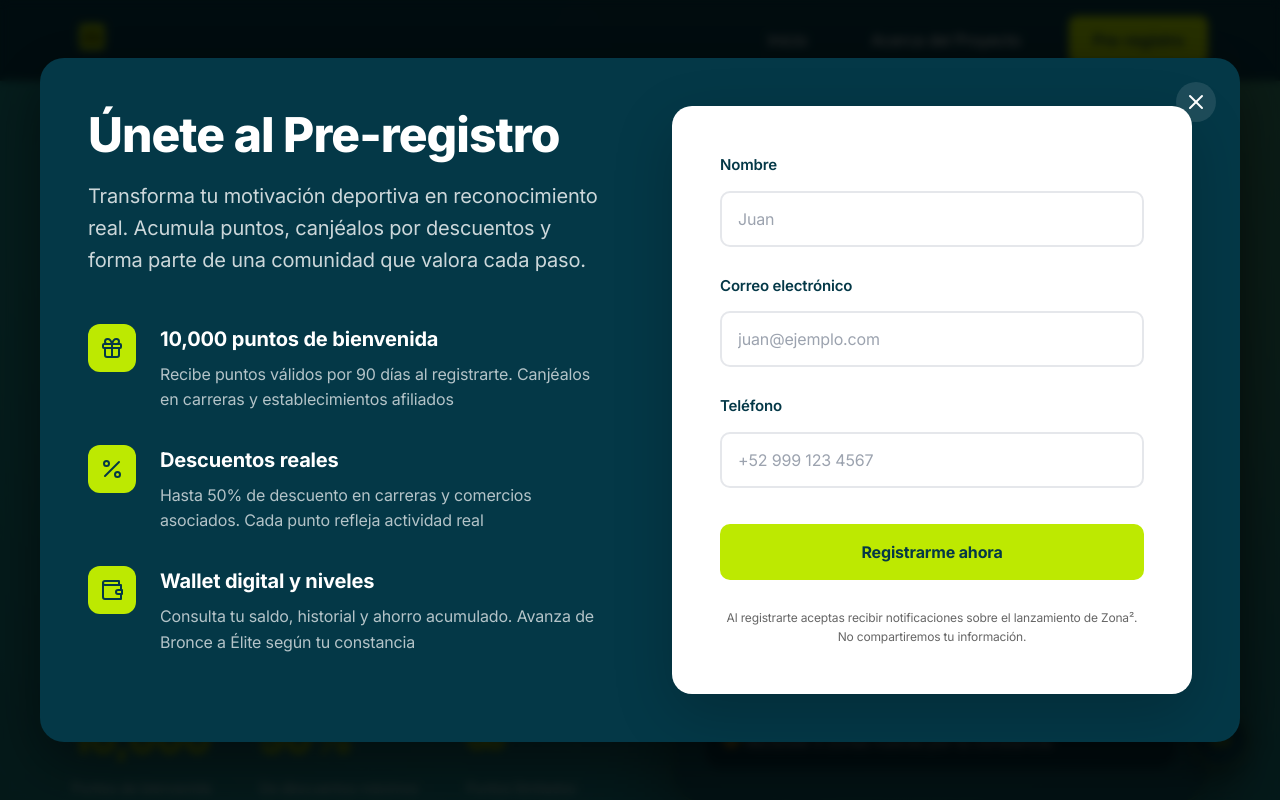
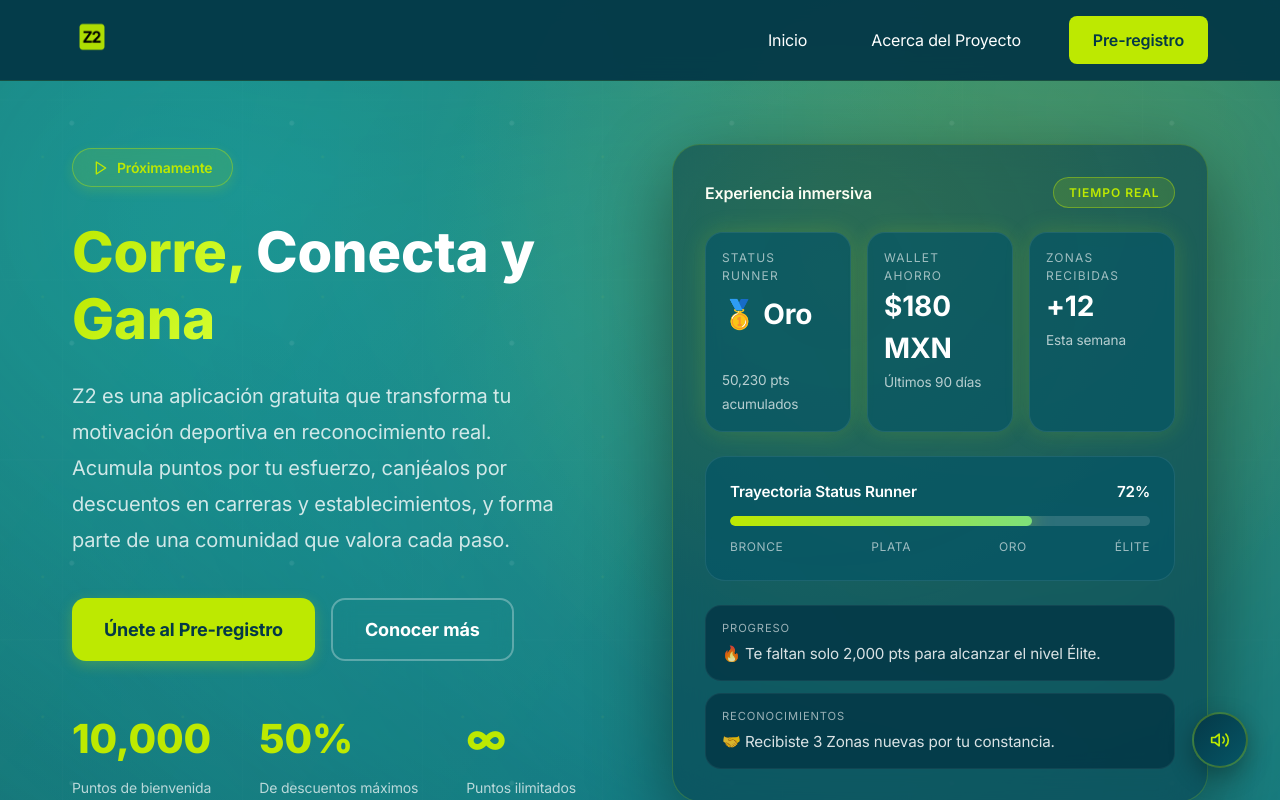
Before and after one commit to rafalagunas/zona2-web, a React (Vite) app: page / in a window 1280 px wide. Shown: the top 800 px of the page. Built offline with nearby package versions, Linux system fonts and the light colour scheme.

Commit message:
fixed styles

```diff
--- a/src/screens/LandingPage.jsx
+++ b/src/screens/LandingPage.jsx
@@ -57,9 +57,10 @@ function LandingPage() {
       console.error("❌ Error al enviar formulario:", error);
 
       // Extraer mensaje de error si está disponible
-      const errorMessage = error?.response?.data?.message ||
-                          error?.message ||
-                          "Hubo un error al enviar el formulario";
+      const errorMessage =
+        error?.response?.data?.message ||
+        error?.message ||
+        "Hubo un error al enviar el formulario";
 
       throw new Error(errorMessage);
     } finally {
@@ -95,7 +96,9 @@ function LandingPage() {
       console.error("Error en el envío del formulario:", error);
 
       // Mostrar mensaje de error al usuario
-      const errorMessage = error?.message || "Hubo un error al enviar el formulario. Por favor, intenta de nuevo.";
+      const errorMessage =
+        error?.message ||
+        "Hubo un error al enviar el formulario. Por favor, intenta de nuevo.";
       alert(errorMessage);
 
       // No cerrar el modal si hay error para que el usuario pueda intentar de nuevo
@@ -133,11 +136,6 @@ function LandingPage() {
       [name]: filteredValue,
     });
   };
-
-  // Show modal on page load
-  useEffect(() => {
-    setIsModalOpen(true);
-  }, []);
 
   // Handle ESC key to close modal and prevent body scroll
   useEffect(() => {
@@ -180,10 +178,7 @@ function LandingPage() {
     <div className="landing-page">
       <BackgroundAudio />
 
-      <Navigation
-        onScrollToSection={scrollToSection}
-        onOpenModal={openModal}
-      />
+      <Navigation onScrollToSection={scrollToSection} onOpenModal={openModal} />
 
       <HeroSection
         onScrollToSection={scrollToSection}
```
